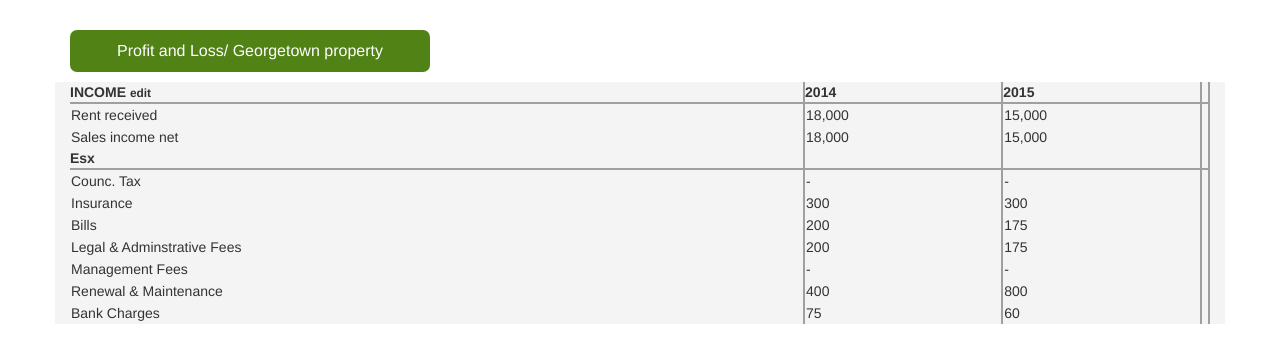
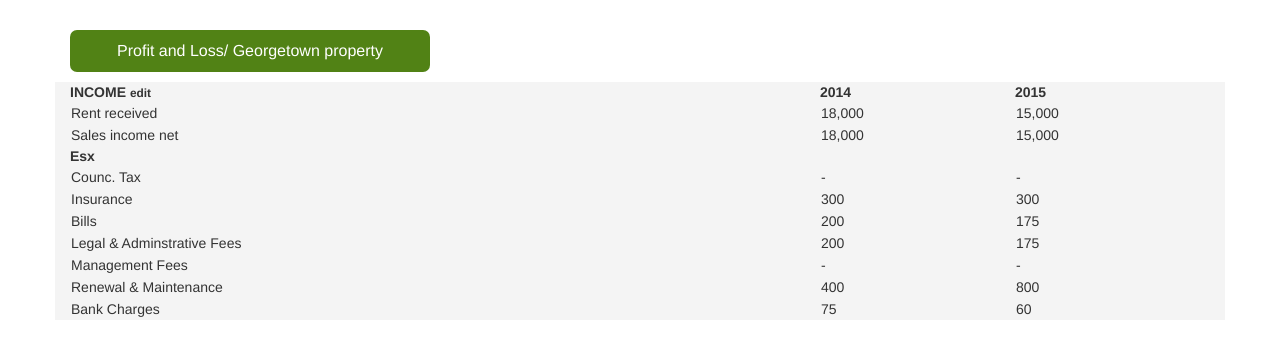
Before and after one commit to yasirtaher/RoomTitan-frontend, a PHP site: page /profit_and_loss.php in a window 1280 px wide. Shown: the part 93-456 px from the top of the page. Run offline with PHP 8.4, Linux system fonts and the light colour scheme; some libraries are stand-ins or nearby versions.

Commit message:
26.10.15

```diff
--- a/css/titan.css
+++ b/css/titan.css
@@ -1178,7 +1178,7 @@ margin-left: -0.11063829787234%;
 }
 
 .profitinfo th,tr,td{
-    border: 2px solid #9F9F9F;
+    /*border: 2px solid #9F9F9F;*/
     border-top: 0px;
     border-left: 0px;
 }
```
